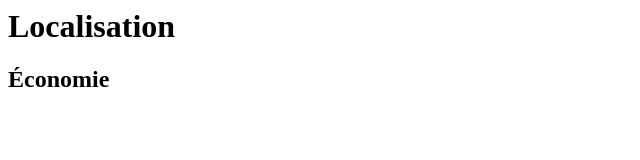
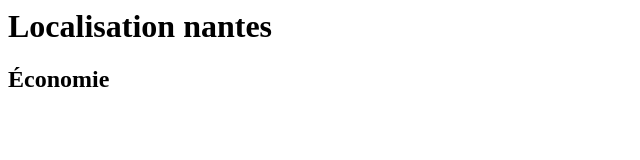
Before and after one commit to sylvainlegall/hello-world, a plain HTML site: page index.html in a window 1280 px wide. Shown: the whole page, without its empty margins (0-640 px from the left). Drawn offline with Linux system fonts and the light colour scheme.

Commit message:
changement libellé H1

```diff
--- a/index.html
+++ b/index.html
@@ -10,7 +10,7 @@
 
 <body>
 
-<h1> Localisation </h1>
+<h1> Localisation nantes </h1>
 
 <h2> Économie </h2>
 
```
